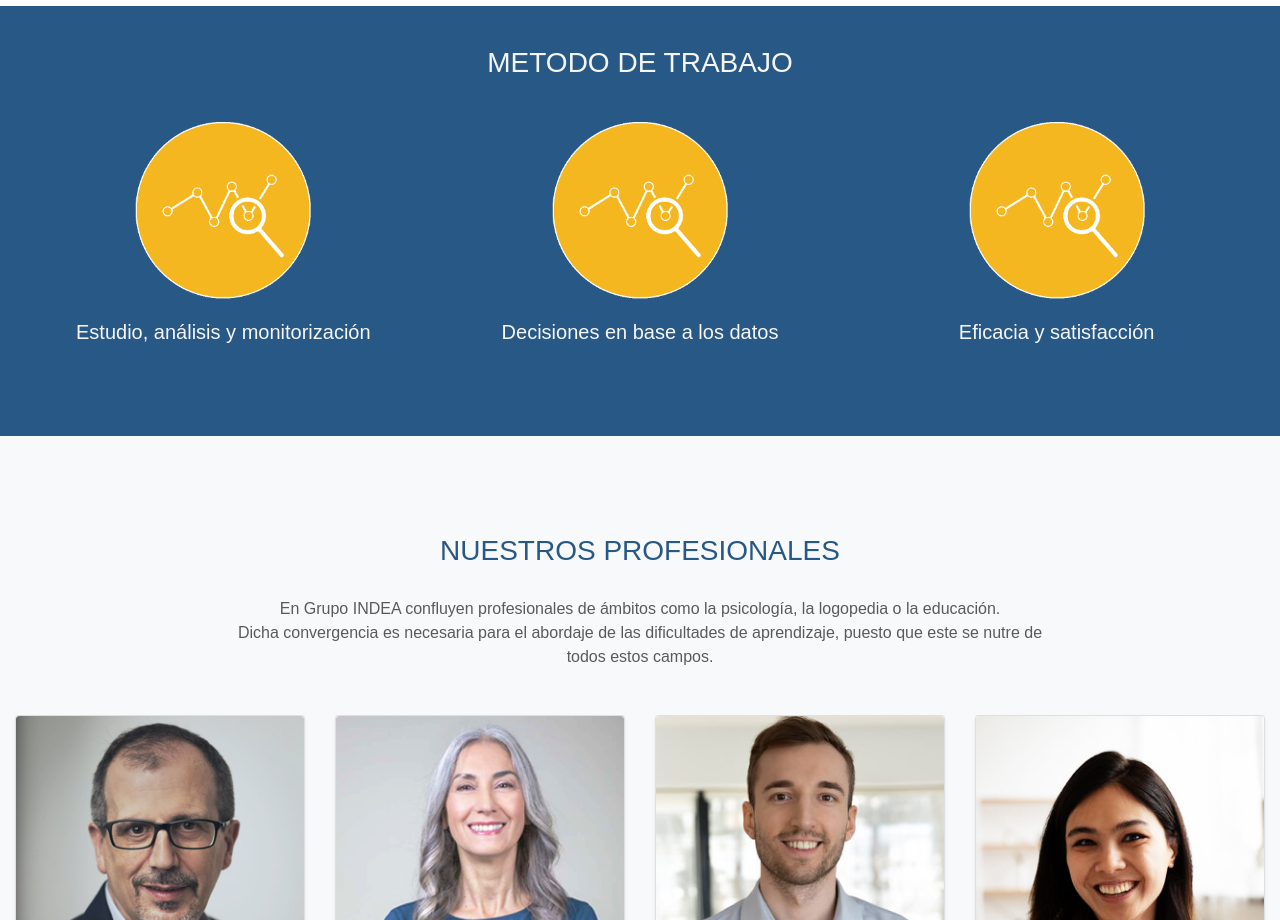
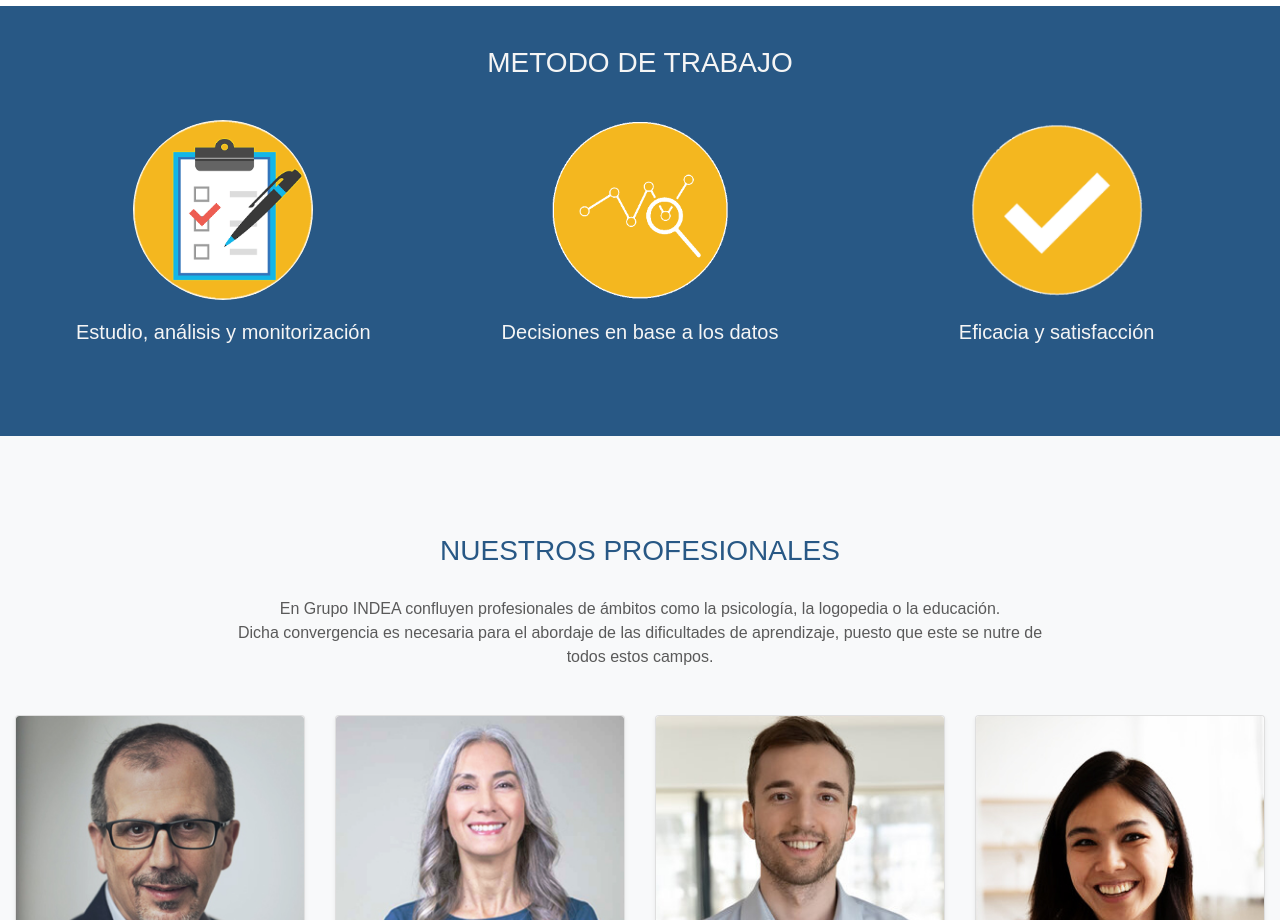
Before and after one commit to VicMLo/web_INDEA, a website: page index.html in a window 1280 px wide. Shown: the part 1320-2240 px from the top of the page. Drawn offline with nearby package versions, Linux system fonts and the light colour scheme; files that its build step writes are made by us from their sources.

Commit message:
modificación inconos home

```diff
--- a/index.html
+++ b/index.html
@@ -136,7 +136,7 @@
       <!-- Three columns of text below the carousel -->
       <div class="row" style="margin-top: 40px; margin-bottom: 40px;">
         <div class="col-lg-4">
-          <img src="Assets/Images/pngwingAma.gif" alt="icono estudio y análisis" class="bd-placeholder-img rounded-circle" width="180" height="180" role="img" aria-label="Placeholder: 140x140" preserveAspectRatio="xMidYMid slice" focusable="false" style= "margin-bottom: 20px;"><title>Placeholder</title><rect width="100%" height="100%" fill="#777"/>
+          <img src="Assets/Images/listconBordeamplio.gif" alt="icono estudio y análisis" class="bd-placeholder-img rounded-circle" width="180" height="180" role="img" aria-label="Placeholder: 140x140" preserveAspectRatio="xMidYMid slice" focusable="false" style= "margin-bottom: 20px;"><title>Placeholder</title><rect width="100%" height="100%" fill="#777"/>
           <!-- <svg class="bd-placeholder-img rounded-circle" width="180" height="180" xmlns="http://www.w3.org/2000/svg" role="img" aria-label="Placeholder: 140x140" preserveAspectRatio="xMidYMid slice" focusable="false"><title>Placeholder</title><rect width="100%" height="100%" fill="#777"/><text x="50%" y="50%" fill="#777" dy=".3em">140x140</text></svg>          -->
           <h5 class="metodo__texto texto-->tamaño">Estudio, análisis y monitorización</h5>
           <!-- HABILITAR ESTA FUNCIÓN PARA BOTONES DE *MÁS INFO*  -->
@@ -151,7 +151,7 @@
           <!-- <p><a class="btn btn-secondary" href="#">View details &raquo;</a></p> -->
         </div><!-- /.col-lg-4 -->
         <div class="col-lg-4">
-          <img src="Assets/Images/pngwingAma.gif" alt="icono eficacia y satisfacción" class="bd-placeholder-img rounded-circle" width="180" height="180" role="img" aria-label="Placeholder: 140x140" preserveAspectRatio="xMidYMid slice" focusable="false" style= "margin-bottom: 20px;"><title>Placeholder</title><rect width="100%" height="100%" fill="#777"/>
+          <img src="Assets/Images/check.gif" alt="icono eficacia y satisfacción" class="bd-placeholder-img rounded-circle" width="180" height="180" role="img" aria-label="Placeholder: 140x140" preserveAspectRatio="xMidYMid slice" focusable="false" style= "margin-bottom: 20px;"><title>Placeholder</title><rect width="100%" height="100%" fill="#777"/>
           <h5 class="metodo__texto">Eficacia y satisfacción</h5>
           <!-- HABILITAR ESTA FUNCIÓN PARA BOTONES DE *MÁS INFO*  -->
           <!-- 1. Quitar la función textual de la siguiente linea-->
```
Also changed, not shown: Assets/Images/check.gif (added), Assets/Images/list.gif (added), Assets/Images/listconBorde.gif (added), Assets/Images/listconBordeamplio.gif (added).
